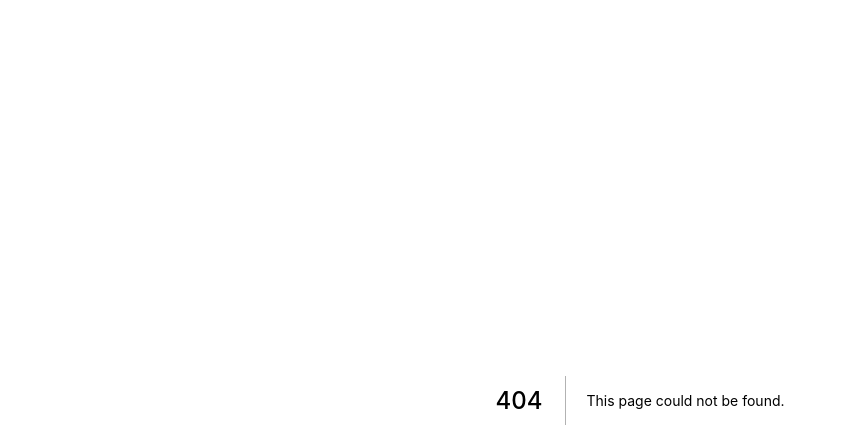
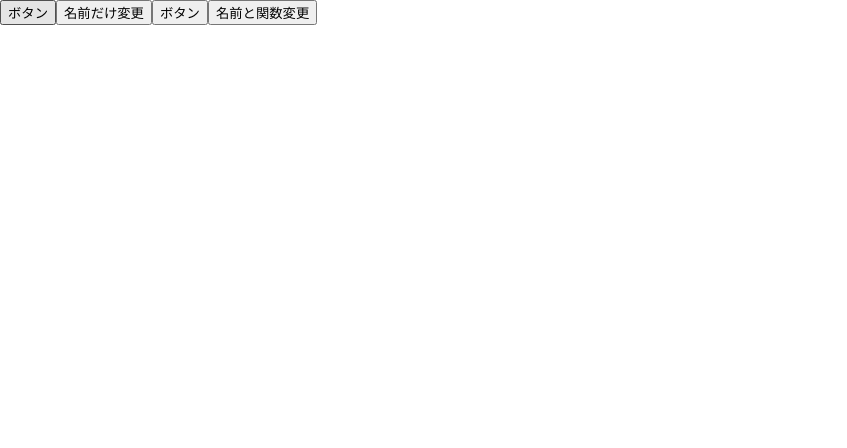
Before and after one commit to masasami/next-sample, a Next.js app: page /clone-element in a window 1280 px wide. Before the commit this address had no page. Shown: the top 448 px of the page, without its empty margins (0-847 px from the left). Built offline with nearby package versions, Linux system fonts and the light colour scheme.

Commit message:
おもしろ機能

```diff
--- /dev/null
+++ b/pages/clone-element.tsx
@@ -0,0 +1,33 @@
+import React, { FC, MouseEventHandler } from "react";
+
+interface ButtonProps {
+  name: string;
+  onClick: MouseEventHandler<HTMLButtonElement>;
+}
+const Button: FC<ButtonProps> = ({ name, onClick }) => {
+  return <button onClick={onClick}>{name}</button>;
+};
+
+const CloneElement: FC = () => {
+  const handleClick = (message: string) => alert(message);
+  const buttonElement = (
+    <Button name="ボタン" onClick={() => handleClick("ボタンです！")} />
+  );
+  return (
+    <div>
+      {buttonElement}
+      {React.cloneElement(buttonElement, {
+        name: "名前だけ変更",
+      })}
+      {React.cloneElement(buttonElement, {
+        onClick: () => handleClick("関数だけ変更！"),
+      })}
+      {React.cloneElement(buttonElement, {
+        name: "名前と関数変更",
+        onClick: () => handleClick("名前と関数の両方変更しました！"),
+      })}
+    </div>
+  );
+};
+
+export default CloneElement;
```
Also changed, not shown: pages/children-map.tsx (added, +25 -0 lines), pages/is-valid-element.tsx (added, +21 -0 lines).
